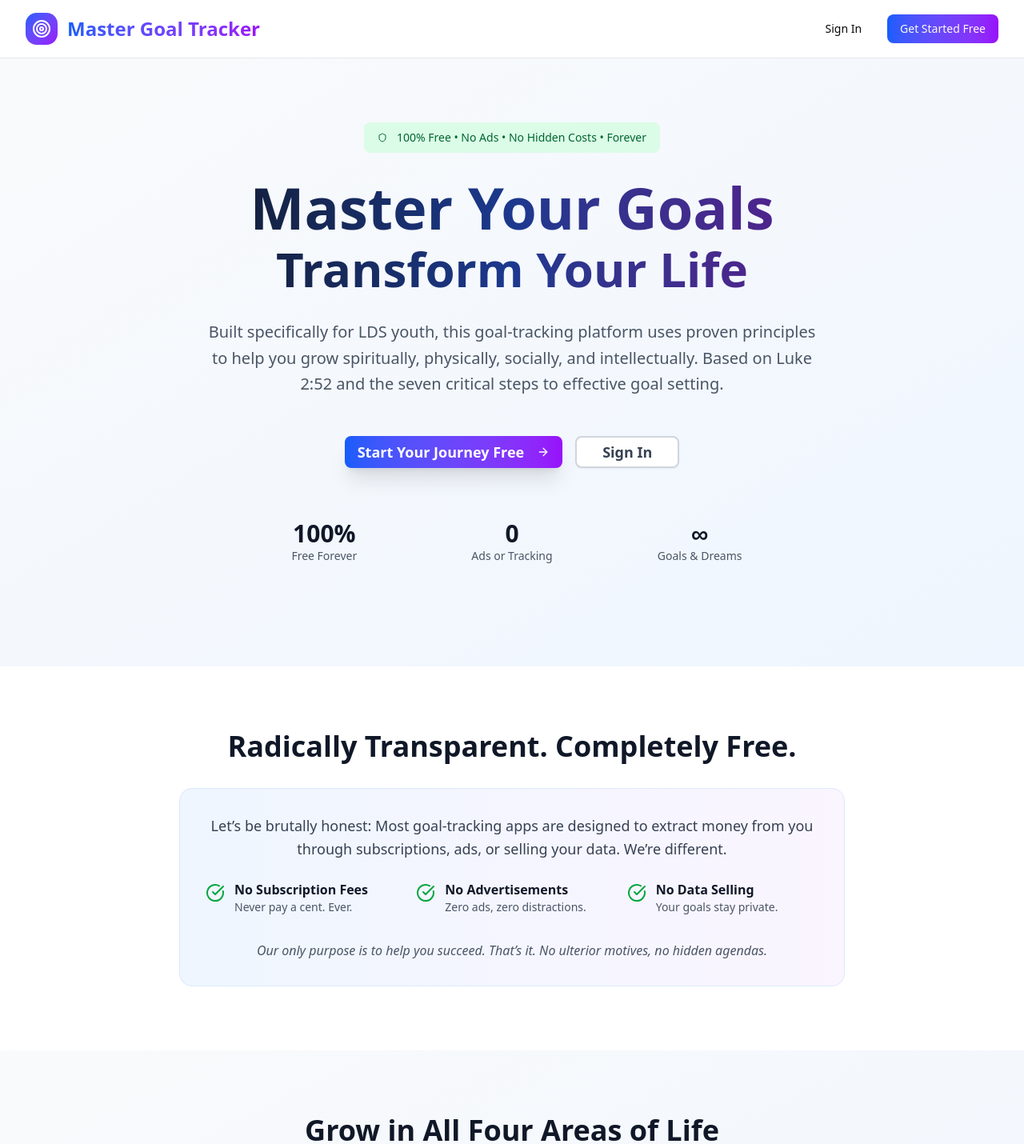
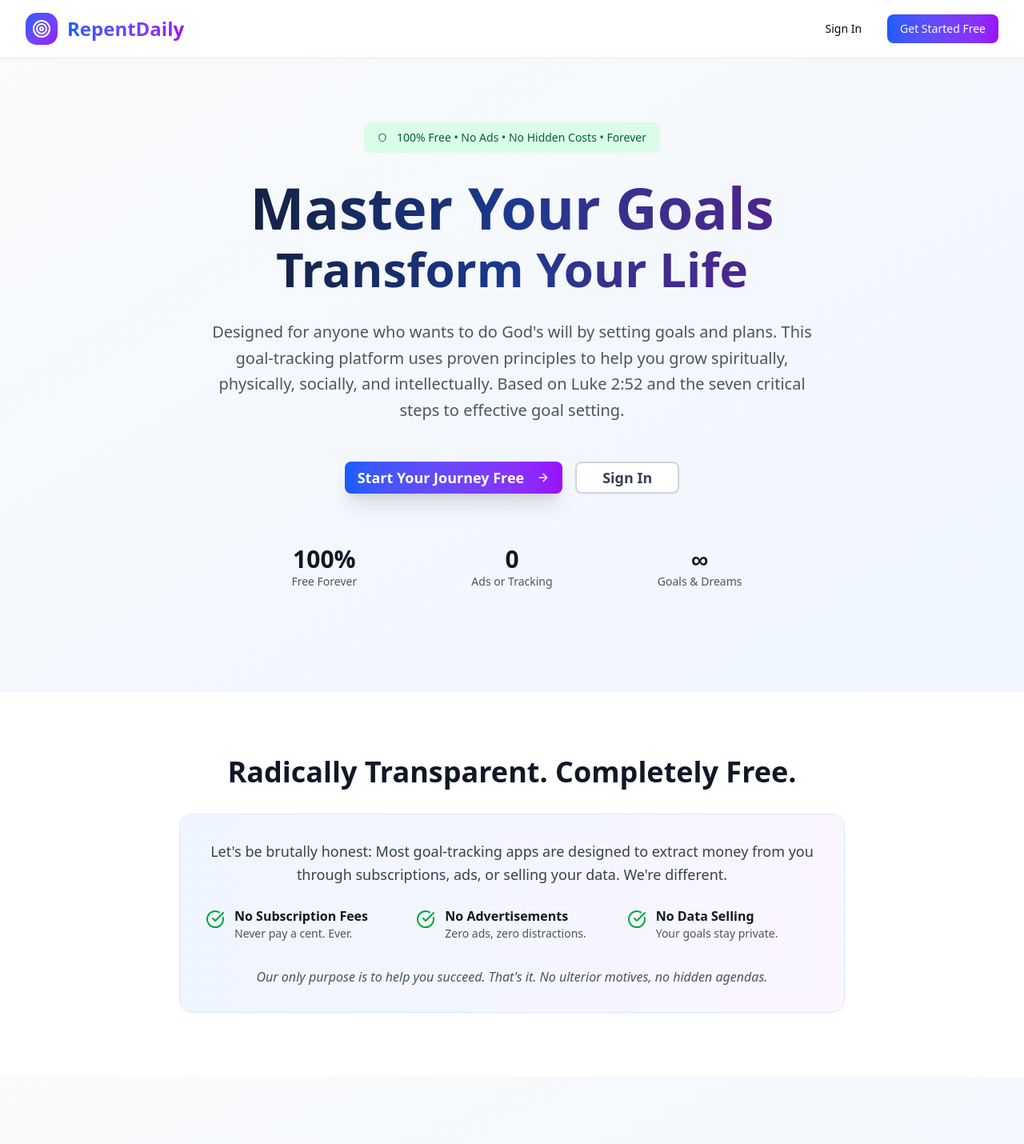
Before and after one commit to lukejoneslj/goals, a Next.js app: page / in a window 1280 px wide. Shown: the top 1430 px of the page at 80% size. Built offline with nearby package versions, Linux system fonts and the light colour scheme.

Commit message:
Rebrand to RepentDaily: Make app inclusive for all who seek God's will - Renamed from Master Goal Tracker, updated messaging to welcome all people, fixed linting errors, maintained Luke 2:52 foundation

```diff
--- a/src/app/dashboard/page.tsx
+++ b/src/app/dashboard/page.tsx
@@ -195,7 +195,7 @@ export default function Dashboard() {
                 <Target className="w-6 h-6 text-white" />
               </div>
               <span className="text-2xl font-bold bg-gradient-to-r from-blue-600 to-purple-600 bg-clip-text text-transparent">
-                Master Goal Tracker
+                RepentDaily
               </span>
             </div>
             <div className="flex items-center space-x-4">
--- a/src/app/page.tsx
+++ b/src/app/page.tsx
@@ -34,7 +34,7 @@ export default function Home() {
                 <Target className="w-6 h-6 text-white" />
               </div>
               <span className="text-2xl font-bold bg-gradient-to-r from-blue-600 to-purple-600 bg-clip-text text-transparent">
-                Master Goal Tracker
+                RepentDaily
               </span>
             </div>
             <div className="flex items-center space-x-4">
@@ -68,7 +68,7 @@ export default function Home() {
             </h1>
 
             <p className="text-xl text-gray-600 mb-12 max-w-3xl mx-auto leading-relaxed">
-              Built specifically for LDS youth, this goal-tracking platform uses proven principles
+              Designed for anyone who wants to do God&apos;s will by setting goals and plans. This goal-tracking platform uses proven principles
               to help you grow spiritually, physically, socially, and intellectually. Based on Luke 2:52
               and the seven critical steps to effective goal setting.
             </p>
@@ -121,8 +121,8 @@ export default function Home() {
           </h2>
           <div className="bg-gradient-to-r from-blue-50 to-purple-50 rounded-2xl p-8 border border-blue-100">
             <p className="text-lg text-gray-700 mb-6 leading-relaxed">
-              Let&rsquo;s be brutally honest: Most goal-tracking apps are designed to extract money from you through
-              subscriptions, ads, or selling your data. We&rsquo;re different.
+              Let&apos;s be brutally honest: Most goal-tracking apps are designed to extract money from you through
+              subscriptions, ads, or selling your data. We&apos;re different.
             </p>
             <div className="grid md:grid-cols-3 gap-6 text-left">
               <div className="flex items-start space-x-3">
@@ -148,7 +148,7 @@ export default function Home() {
               </div>
             </div>
             <p className="text-base text-gray-600 mt-8 italic">
-              Our only purpose is to help you succeed. That&rsquo;s it. No ulterior motives, no hidden agendas.
+              Our only purpose is to help you succeed. That&apos;s it. No ulterior motives, no hidden agendas.
             </p>
           </div>
         </div>
@@ -384,7 +384,7 @@ export default function Home() {
             Ready to Transform Your Life?
           </h2>
           <p className="text-xl text-blue-100 mb-8 max-w-2xl mx-auto">
-            Join thousands of LDS youth who are achieving their goals and growing in all four areas of life.
+            Join thousands of people from all walks of life who are achieving their goals and growing in all four areas of life.
             Start your journey today—completely free, forever.
           </p>
           <Button
@@ -411,13 +411,13 @@ export default function Home() {
               <div className="w-8 h-8 bg-gradient-to-br from-blue-600 to-purple-600 rounded-lg flex items-center justify-center">
                 <Target className="w-5 h-5 text-white" />
               </div>
-              <span className="text-xl font-bold text-white">Master Goal Tracker</span>
+              <span className="text-xl font-bold text-white">RepentDaily</span>
             </div>
             <p className="text-gray-400 mb-4">
-              Empowering LDS youth to achieve their goals and grow in all four areas of life.
+              Empowering anyone who seeks to do God&apos;s will to achieve their goals and grow in all four areas of life.
             </p>
             <p className="text-gray-500 text-sm">
-              &copy; 2024 Master Goal Tracker. Built with ❤️ for LDS youth everywhere.
+              &copy; 2024 RepentDaily. Built with ❤️ for all who desire to follow Christ.
             </p>
           </div>
         </div>
--- a/src/app/signin/page.tsx
+++ b/src/app/signin/page.tsx
@@ -108,7 +108,7 @@ export default function SignIn() {
 
                 <div className="text-center">
                   <p className="text-sm text-gray-600">
-                    Don&rsquo;t have an account?{' '}
+                    Don&apos;t have an account?{' '}
                     <Link
                       href="/signup"
                       className="font-medium text-blue-600 hover:text-blue-500 transition-colors"
--- a/src/app/signup/page.tsx
+++ b/src/app/signup/page.tsx
@@ -64,7 +64,7 @@ export default function SignUp() {
               </div>
               <h2 className="text-2xl font-bold text-gray-900 mb-4">Check Your Email!</h2>
               <p className="text-gray-600 mb-6">
-                We&rsquo;ve sent you a confirmation email. Please check your inbox and click the link to verify your account.
+                We&apos;ve sent you a confirmation email. Please check your inbox and click the link to verify your account.
               </p>
               <p className="text-sm text-gray-500">
                 Redirecting to sign in page in a moment...
```
Also changed, not shown: package.json (+5 -2 lines), 1 other file (tests, documents, lock files or other folders).
